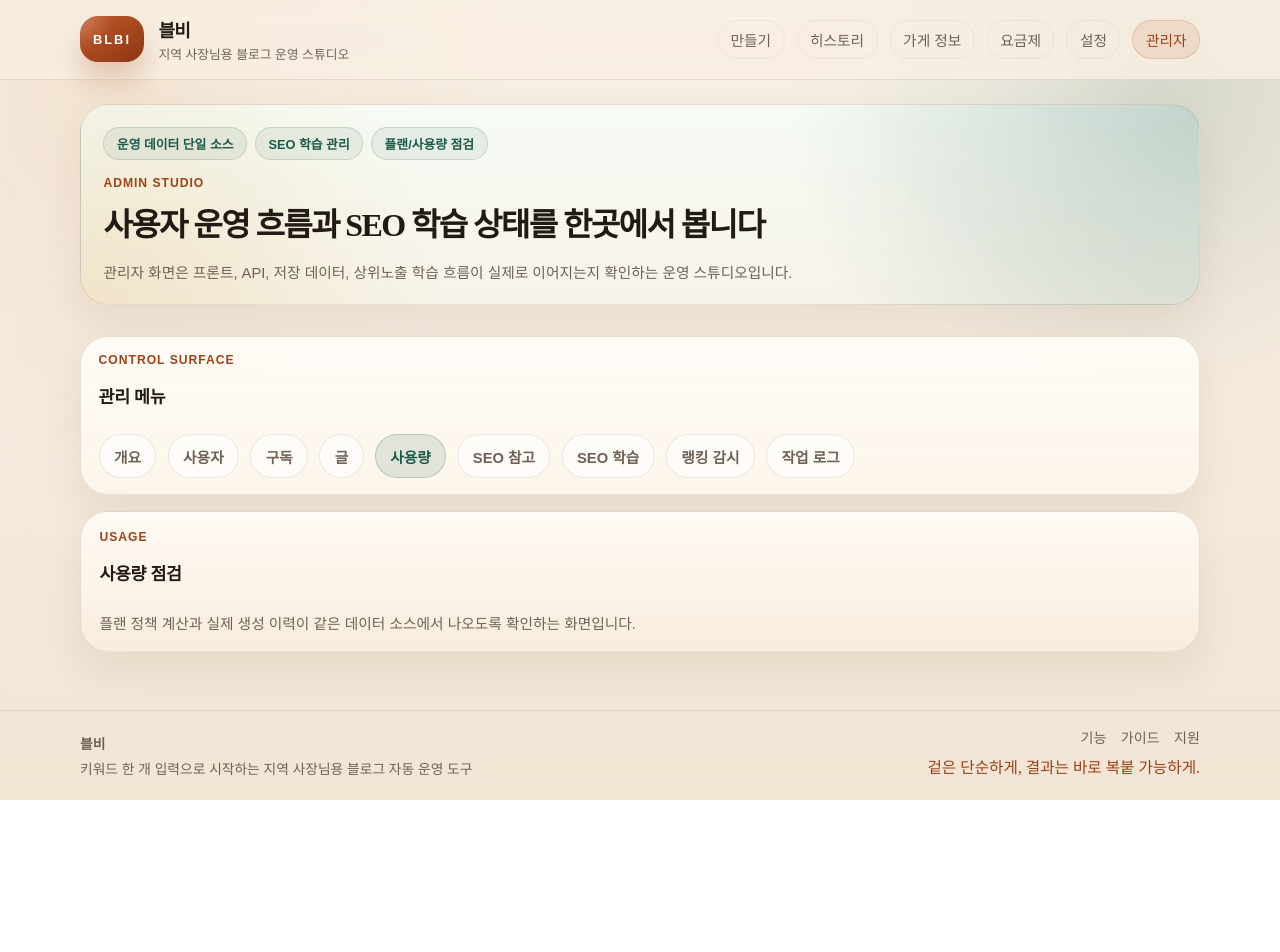
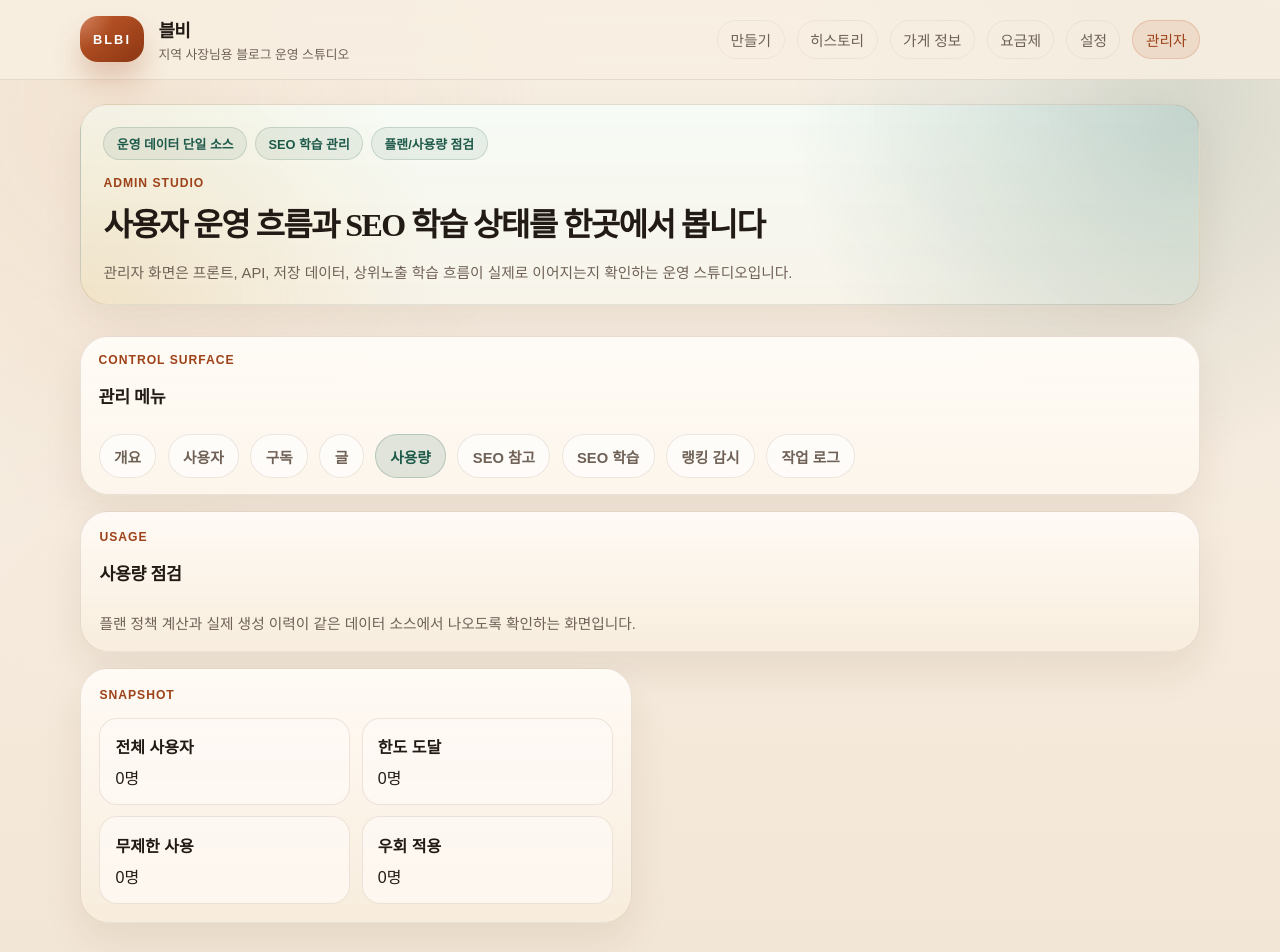
Before and after one commit to withark/BLBI, a Next.js app: page /admin/usage in a window 1280 px wide. Shown: the top 952 px of the page. Before the commit the page ends 800 px from the top, so only its background shows below. Built offline with nearby package versions, Linux system fonts and the light colour scheme.

Commit message:
Refine settings and admin summaries

```diff
--- a/app/admin/usage/page.tsx
+++ b/app/admin/usage/page.tsx
@@ -13,6 +13,18 @@ function buildUsageLabel(limit: number | null, used: number, remaining: number |
 
 export default async function AdminUsagePage(): Promise<React.ReactNode> {
   const [users, posts] = await Promise.all([listAllUsers(), listAllPosts()]);
+  const usageRows = users.map((user) => {
+    const userPosts = posts.filter((post) => post.userId === user.id);
+    const usage = applyLimitBypass(getUsageSnapshot(userPosts, user.plan), user.limitBypass);
+
+    return {
+      user,
+      usage
+    };
+  });
+  const limitReachedCount = usageRows.filter((entry) => entry.usage.limit !== null && entry.usage.remaining === 0).length;
+  const unlimitedCount = usageRows.filter((entry) => entry.usage.limit === null).length;
+  const bypassCount = usageRows.filter((entry) => entry.user.limitBypass).length;
 
   return (
     <div className="page-stack">
@@ -22,13 +34,33 @@ export default async function AdminUsagePage(): Promise<React.ReactNode> {
         <p className="help">플랜 정책 계산과 실제 생성 이력이 같은 데이터 소스에서 나오도록 확인하는 화면입니다.</p>
       </section>
 
+      <section className="admin-overview-grid">
+        <article className="card section-stack tone-surface">
+          <span className="eyebrow">Snapshot</span>
+          <div className="info-grid">
+            <div className="compact-card">
+              <strong>전체 사용자</strong>
+              <div>{usageRows.length}명</div>
+            </div>
+            <div className="compact-card">
+              <strong>한도 도달</strong>
+              <div>{limitReachedCount}명</div>
+            </div>
+            <div className="compact-card">
+              <strong>무제한 사용</strong>
+              <div>{unlimitedCount}명</div>
+            </div>
+            <div className="compact-card">
+              <strong>우회 적용</strong>
+              <div>{bypassCount}명</div>
+            </div>
+          </div>
+        </article>
+      </section>
+
       <section className="history-list">
-        {users.map((user) => {
-          const userPosts = posts.filter((post) => post.userId === user.id);
-          const usage = applyLimitBypass(getUsageSnapshot(userPosts, user.plan), user.limitBypass);
-
-          return (
-            <article key={user.id} className="card section-stack tone-surface">
+        {usageRows.map(({ user, usage }) => (
+          <article key={user.id} className="card section-stack tone-surface">
               <div className="info-grid">
                 <div className="compact-card">
                   <strong>사용자</strong>
@@ -46,9 +78,8 @@ export default async function AdminUsagePage(): Promise<React.ReactNode> {
                   <div className="meta-line">{user.limitBypass ? "관리자 한도 우회 적용 중" : "기본 한도 정책 사용 중"}</div>
                 </div>
               </div>
-            </article>
-          );
-        })}
+          </article>
+        ))}
       </section>
     </div>
   );
```
Also changed, not shown: app/admin/users/page.tsx (+27 -0 lines), app/features/page.tsx (+18 -0 lines), app/settings/page.tsx (+41 -2 lines).
